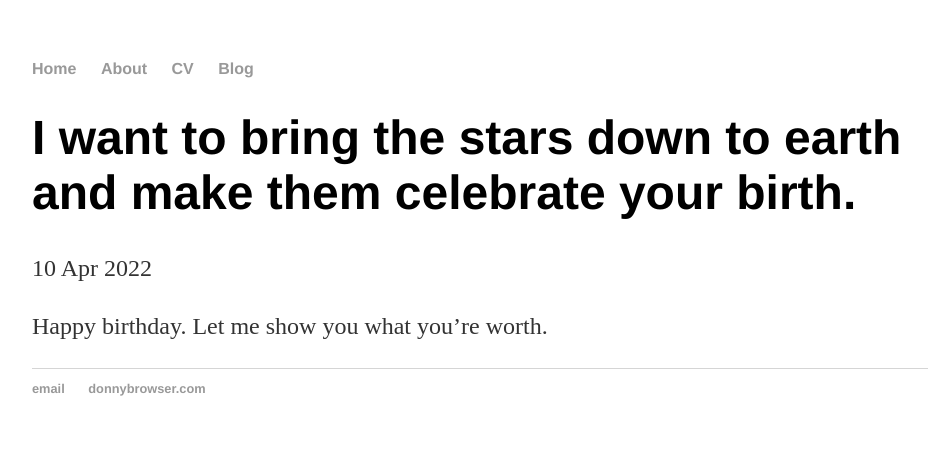
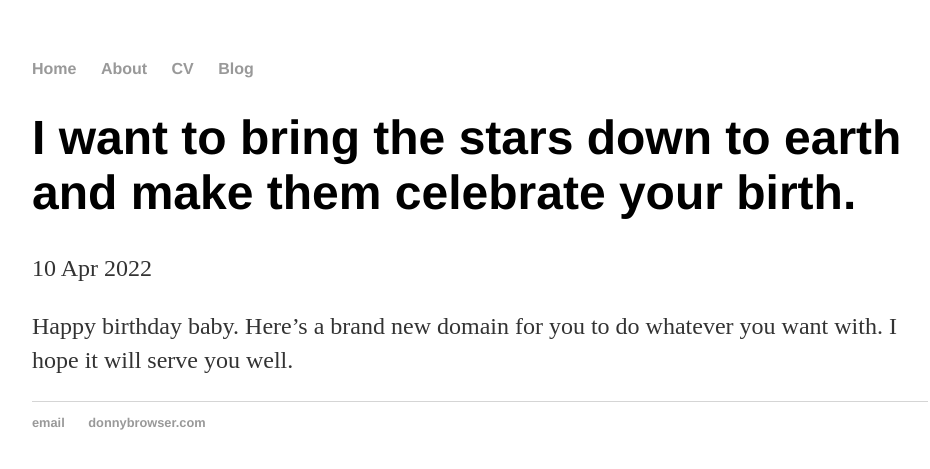
Before and after one commit to aliahberg/donnybrowser, a Jekyll site: the page built from _posts/2022-04-10-donny-browser-site-launched.md, in a window 1280 px wide. Shown: the top 469 px of the page, without its empty margins (160-1090 px from the left). Built offline with Jekyll 4.4.1, drawn with Linux system fonts in a browser that asks for light colours.

Commit message:
Update 2022-04-10-donny-browser-site-launched.md

```diff
--- a/_posts/2022-04-10-donny-browser-site-launched.md
+++ b/_posts/2022-04-10-donny-browser-site-launched.md
@@ -4,4 +4,4 @@ title: "I want to bring the stars down to earth and make them celebrate your bir
 date: 2022-04-10
 ---
 
-Happy birthday. Let me show you what you're worth.
+Happy birthday baby. Here's a brand new domain for you to do whatever you want with. I hope it will serve you well.
```
